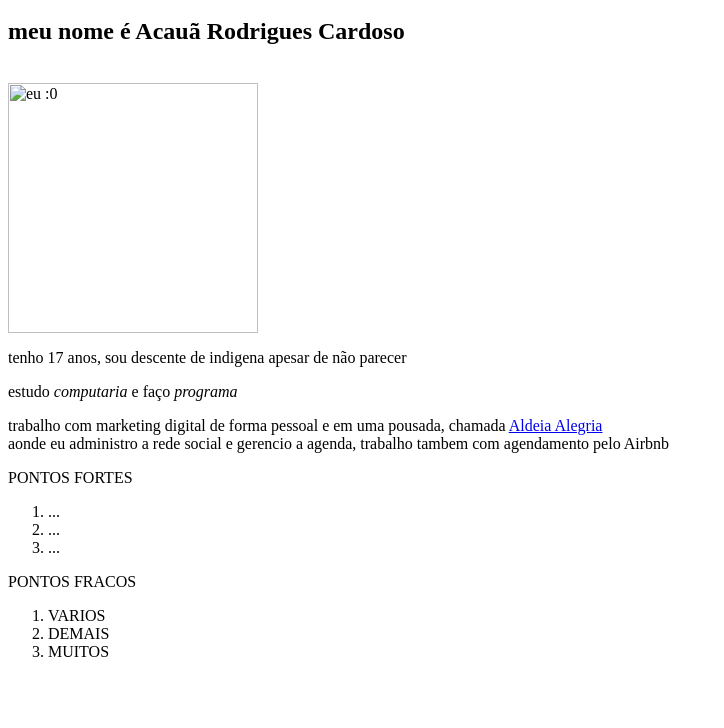
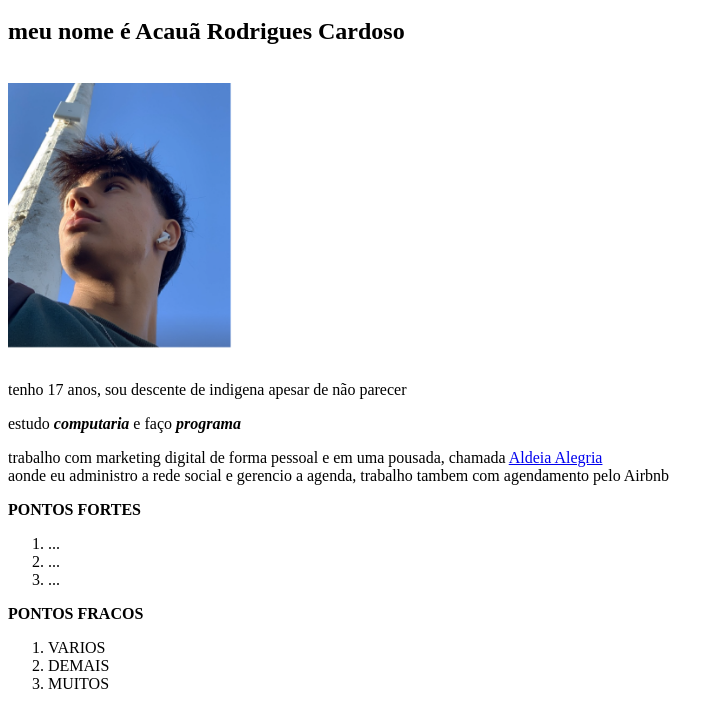
Before and after one commit to oacaua/aula-curriculo-1-, a plain HTML site: page aula.html in a window 1280 px wide. Shown: the part 48-776 px from the top of the page, without its empty margins (0-724 px from the left). Drawn offline with Linux system fonts and the light colour scheme.

Commit message:
Add files via upload

```diff
--- a/aula.html
+++ b/aula.html
@@ -12,16 +12,16 @@ CURRICULO
             meu nome é <strong> Acauã Rodrigues Cardoso </strong>
         </h2>
         <br>
-        <img width="250px" src="/imagens/transferir.jpg" alt=" eu :0 ">
+        <img width="500" src="eu.png" alt=" eu :0 ">
 
             <p>tenho 17 anos, sou descente de indigena apesar de não parecer</p>
-            <p> estudo <em>computaria
-            </em> e faço <em>programa</em>
+            <p> estudo <strong> <em>computaria
+            </em> </strong>  e faço <strong> <em>programa</em> </strong>
             </p>
            <p>trabalho com marketing digital de forma pessoal e em uma pousada, chamada <a href="https://www.instagram.com/aldeiaalegria/">Aldeia Alegria</a>
             <br> aonde eu administro a rede social e gerencio a agenda, trabalho tambem com agendamento pelo Airbnb</p>
 
-            <p>PONTOS FORTES
+            <p> <strong>PONTOS FORTES</strong>
                 <ol>
                     <li>
                         ...
@@ -36,7 +36,7 @@ CURRICULO
             </p>
 
             <p>
-                PONTOS FRACOS
+                <strong>PONTOS FRACOS</strong>
                 <ol>
                     <li>
                         VARIOS
```
Also changed, not shown: eu.png (added).
